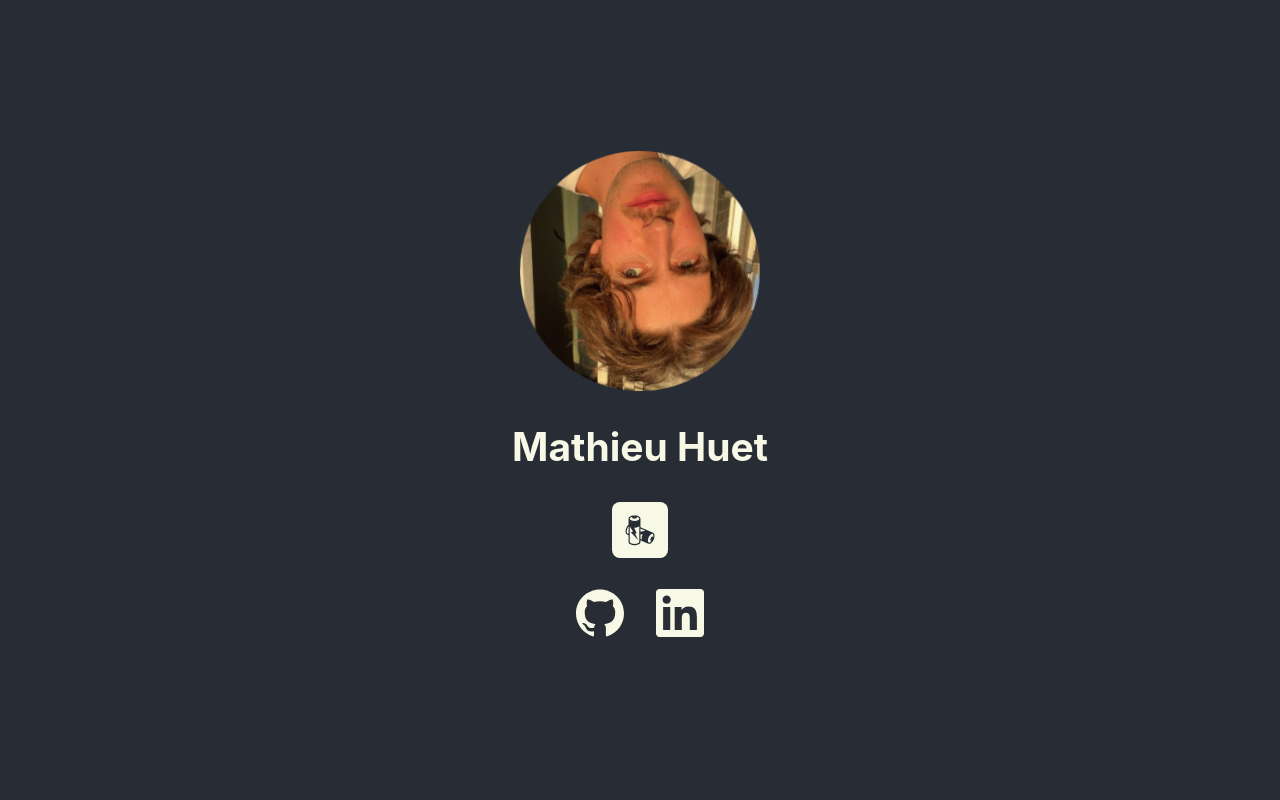
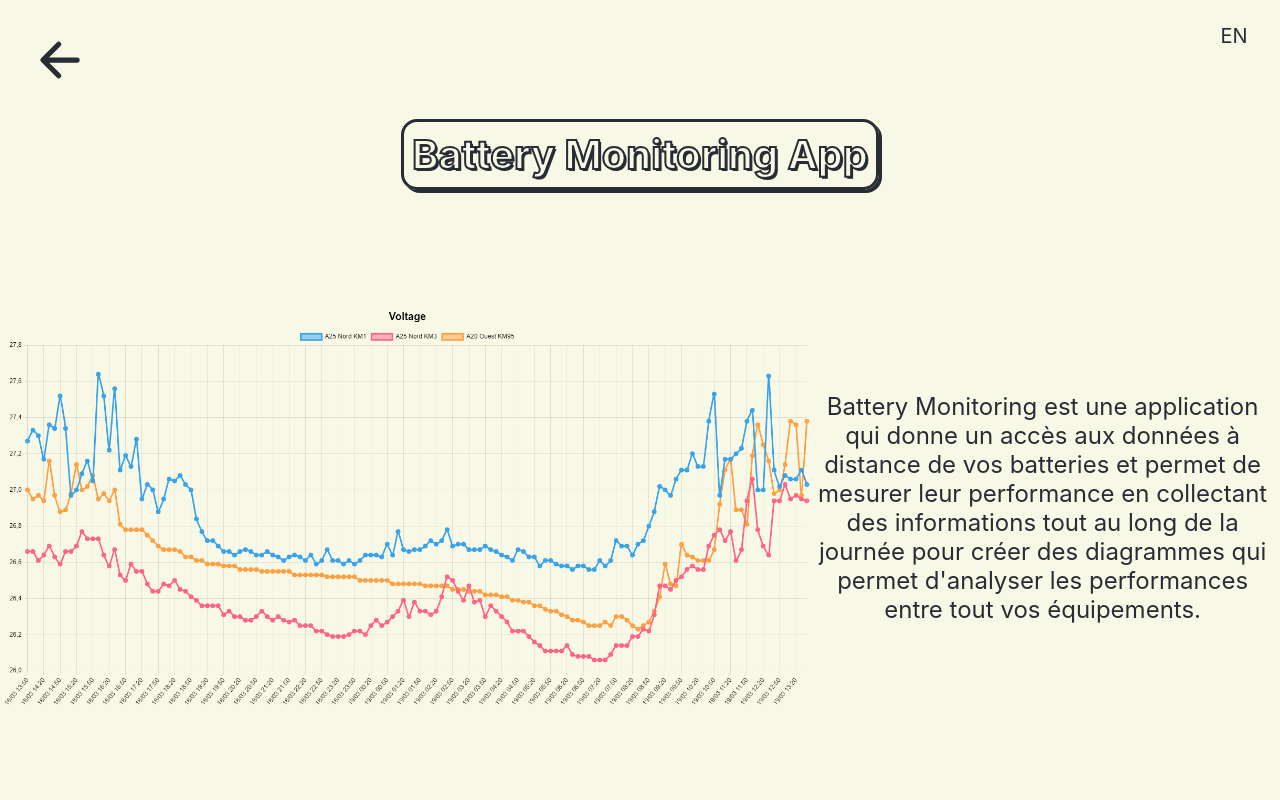
Before and after one commit to mathieuhuet/Portfolio, a React (Create React App) app: page / in a window 1280 px wide. Shown: the top 800 px of the page. Built offline with nearby package versions, Linux system fonts and the light colour scheme; grey boxes are pictures that could not be loaded.

Commit message:
Portfolio Beta done, Need to make it RESPONSIVE

```diff
--- a/src/App.css
+++ b/src/App.css
@@ -22,6 +22,7 @@
 }
 
 .Main {
+  width: calc(100vw - 10px);
   background-color: #282c34;
   min-height: 100vh;
   display: flex;
@@ -72,7 +73,7 @@
   display: flex;
   justify-content: space-between;
   position: fixed;
-  width: 100vw;
+  width: calc(100vw - 10px);
 }
 
 .Button-backToMain {
@@ -131,6 +132,7 @@
 
 
 .BatteryProject {
+  background-color: #f8f8e6;
   -webkit-animation: fadein 2s; /* Safari, Chrome and Opera > 12.1 */
   -moz-animation: fadein 2s; /* Firefox < 16 */
    -ms-animation: fadein 2s; /* Internet Explorer */
@@ -152,8 +154,19 @@
 
 }
 
+.BatteryTitle {
+  font-size: 5vmin;
+  color: #f8f8e6;
+  -webkit-text-stroke: 2px #282c34;
+  text-shadow: 2px 2px #282c34;
+  border: 3px solid #282c34;
+  box-shadow: 3px 3px #282c34;
+  border-radius: 2vmin;
+  padding: 1vmin;
+}
+
 .BatterySlide1Bottom {
-  width: 100vw;
+  width: calc(100vw - 10px);
   display: flex;
   justify-content: space-evenly;
   align-items: center;
@@ -164,7 +177,7 @@
 }
 
 .BatteryParagraph1 {
-  width: 50vmin;
+  width: 60vmin;
   font-size: 3vmin;
 }
 
@@ -197,20 +210,19 @@
   flex-direction: column;
   align-items: center;
   justify-content: space-evenly;
-  width: 100vw;
+  width: calc(100vw - 10px);
 }
 
 .BatterySlide3Row {
   display: flex;
   justify-content: space-evenly;
-  position: relative;
   margin: 10vmin;
-  width: 100vw;
+  width: calc(100vw - 10px);
 }
 
 .BatterySlide3Bottom {
   height: 100vh;
-  width: 100vw;
+  width: calc(100vw - 10px);
   background-image: url(./Assets/BatteryBottomDesktop.png);
   background-repeat: no-repeat;
   background-attachment: fixed;
@@ -233,7 +245,7 @@
 }
 
 .BatteryScreenshot3 {
-  height: 40vmin;
+  height: 50vmin;
   border-radius: 2vmin;
   -webkit-animation: fadein 2s; /* Safari, Chrome and Opera > 12.1 */
   -moz-animation: fadein 2s; /* Firefox < 16 */
@@ -246,7 +258,7 @@
   display: flex;
   justify-content: center;
   align-items: center;
-  width: 50vmin;
+  width: 65vmin;
   font-size: 3vmin;
 }
 
@@ -258,7 +270,7 @@
   display: flex;
   justify-content: center;
   align-items: center;
-  width: 50vmin;
+  width: 60vmin;
   font-size: 3vmin;
 }
 
@@ -266,7 +278,7 @@
   display: flex;
   justify-content: center;
   align-items: center;
-  width: 100vw;
+  width: calc(100vw - 10px);
   font-size: 3vmin;
   margin-bottom: 2vmin;
 }
--- a/src/App.js
+++ b/src/App.js
@@ -12,7 +12,7 @@ import './App.css';
 import { useState } from "react";
 
 function App() {
-  const [ page, setPage ] = useState('main');
+  const [ page, setPage ] = useState('batteryProject');
 
   return (
     <div className="App">
@@ -72,12 +72,14 @@ function App() {
         </div>
         <div className="BatterySlide1">
           <div className="BatterySlide1Top">
-            <h1>Battery Monitoring App</h1>
+            <h1 className="BatteryTitle">Battery Monitoring App</h1>
           </div>
           <div className="BatterySlide1Bottom">
             <img src={batteryScreenshot0} className="BatteryScreenshot1" alt="Screenshot of a graph from Battery Monitoring App" />
-            <div className="BatteryParagraph1">This app let you monitor the battery state of your IoT devices in the field. You have live access to
-            the battery data of the devices and you can monitor the performances of your devices</div>
+            <div className="BatteryParagraph1">Battery Monitoring est une application qui donne un accès aux données à distance de vos
+            batteries et permet de mesurer leur performance en collectant des informations tout au long de la journée pour créer des diagrammes
+            qui permet d'analyser les performances entre tout vos équipements.
+            </div>
           </div>
         </div>
         <div className="BatterySlide2">
@@ -86,26 +88,34 @@ function App() {
         <div className="BatterySlide3">
           <div className="BatterySlide3Row">
             <img src={batteryScreenshot5} className="BatteryScreenshot3" alt="Screenshot of Battery Monitoring App" />
-            <div className="BatteryParagraph3">Live Data</div>
+            <div className="BatteryParagraph3">Battery Monitoring va aller chercher les données en temps réel de vos batteries à distance.</div>
           </div>
           <div className="BatterySlide3Row">
-            <div className="BatteryParagraph3">You can compare the performances of your devices between each of them.</div>
+            <div className="BatteryParagraph3">Vous pouvez comparer les performances de vos appareils pour déterminer si certaines batteries sont entrain de se dégrader ou
+            ont besoin d’être remplacées.</div>
             <img src={batteryScreenshot6} className="BatteryScreenshot3" alt="Screenshot of Battery Monitoring App" />
           </div>
           <div className="BatterySlide3Row">
             <img src={batteryScreenshot3} className="BatteryScreenshot3" alt="Screenshot of Battery Monitoring App" />
-            <div className="BatteryParagraph3">Performances</div>
+            <div className="BatteryParagraph3">
+              <a
+                className="Youtube-Link"
+                href="https://youtu.be/s5RYPeURV8w"
+                target="_blank"
+                rel="noopener noreferrer"
+              >
+                Démonstration vidéo de l'application.
+              </a>
+            </div>
           </div>
           <div className="BatterySlide3Row">
-            <div className="BatteryParagraph3">The app provides weather data so you can predict the performance of your Solar-powered devices and also your wind-powered devices.</div>
+            <div className="BatteryParagraph3">L'application fourni les prévisions météorologiques pour vous aidez à prédire les performances de vos appareils à énergie solaires et à énergie éoliennes.</div>
             <img src={batteryScreenshot4} className="BatteryScreenshot3" alt="Screenshot of Battery Monitoring App" />
           </div>
           <div className="BatterySlide3Bottom">
             <div className="BatterySlide3BottomTop">
-              <div className="BatteryParagraph3Bottom">This app is powered by React on the front-end. On the back-end it uses Koa and the database is PostgreSQL.
-              Additional technologies used include Sequelize as an ORM for PostgreSQL</div>
-              <div className="BatteryParagraph3Bottom">Chart.js for graph illustrating past data, Google Map Platform for the map API and OpenWeather for the
-              weather API.</div>
+              <div className="BatteryParagraph3Bottom">Cette application est alimentée par React sur le front-end. Sur le back-end, elle utilise Koa et la base de données est PostgreSQL. Sequelize est utilisé en tant qu'ORM pour PostgreSQL</div>
+              <div className="BatteryParagraph3Bottom">Les technologies supplémentaires utilisées incluent Chart.js pour les graphiques illustrant les performances des équipements, Google Map Platform pour l'API cartographique et OpenWeather pour l'API météorologique.</div>
             </div>
             <div className="BatterySlide3BottomBottom">
               <div className="BottomOfThePage">Mathieu Huet - mathieuhuet@live.ca - 2023</div>
@@ -129,8 +139,9 @@ function App() {
             </div>
             <div className="BatterySlide1Bottom">
               <img src={batteryScreenshot0} className="BatteryScreenshot1" alt="Screenshot of a graph from Battery Monitoring App" />
-              <div className="BatteryParagraph1">This app let you monitor the battery state of your IoT devices in the field. You have live access to
-              the battery data of the devices and you can monitor the performances of your devices</div>
+              <div className="BatteryParagraph1">Battery Monitoring is an app that let you monitor remotely the battery state of your IoT devices
+              and also let you monitor the performances of your batteries, it fetch battery data all day from your devices and let you visualize
+              them on a graph.</div>
             </div>
           </div>
           <div className="BatterySlide2">
@@ -139,18 +150,28 @@ function App() {
           <div className="BatterySlide3">
             <div className="BatterySlide3Row">
               <img src={batteryScreenshot5} className="BatteryScreenshot3" alt="Screenshot of Battery Monitoring App" />
-              <div className="BatteryParagraph3">Live Data</div>
+              <div className="BatteryParagraph3">Battery Monitoring will remotely fetch live data from your batteries whenever you need it to.</div>
             </div>
             <div className="BatterySlide3Row">
-              <div className="BatteryParagraph3">You can compare the performances of your devices between each of them.</div>
+              <div className="BatteryParagraph3">You can compare the performances of your batteries to see if some are starting to be worn out or in need of a
+              replacement.</div>
               <img src={batteryScreenshot6} className="BatteryScreenshot3" alt="Screenshot of Battery Monitoring App" />
             </div>
             <div className="BatterySlide3Row">
               <img src={batteryScreenshot3} className="BatteryScreenshot3" alt="Screenshot of Battery Monitoring App" />
-              <div className="BatteryParagraph3">Performances</div>
+              <div className="BatteryParagraph3">
+                <a
+                  className="Youtube-Link"
+                  href="https://youtu.be/s5RYPeURV8w"
+                  target="_blank"
+                  rel="noopener noreferrer"
+                >
+                  Video demonstration of the app.
+                </a>
+              </div>
             </div>
             <div className="BatterySlide3Row">
-              <div className="BatteryParagraph3">The app provides weather data so you can predict the performance of your Solar-powered devices and also your wind-powered devices.</div>
+              <div className="BatteryParagraph3">The app provides weather forecast so you can predict the performance of your Solar-powered and Wind-powered devices.</div>
               <img src={batteryScreenshot4} className="BatteryScreenshot3" alt="Screenshot of Battery Monitoring App" />
             </div>
             <div className="BatterySlide3Bottom">
--- a/src/index.css
+++ b/src/index.css
@@ -8,9 +8,17 @@ body {
   background-color: #282c34;
   -webkit-font-smoothing: antialiased;
 }
-
 body::-webkit-scrollbar {
-  display: none;
+  width: 10px;
+}
+body::-webkit-scrollbar-track {
+  background: #f8f8e6;
+}
+body::-webkit-scrollbar-thumb {
+  background: #888;
+}
+body::-webkit-scrollbar-thumb:hover {
+  background: #555;
 }
 
 code {
```
